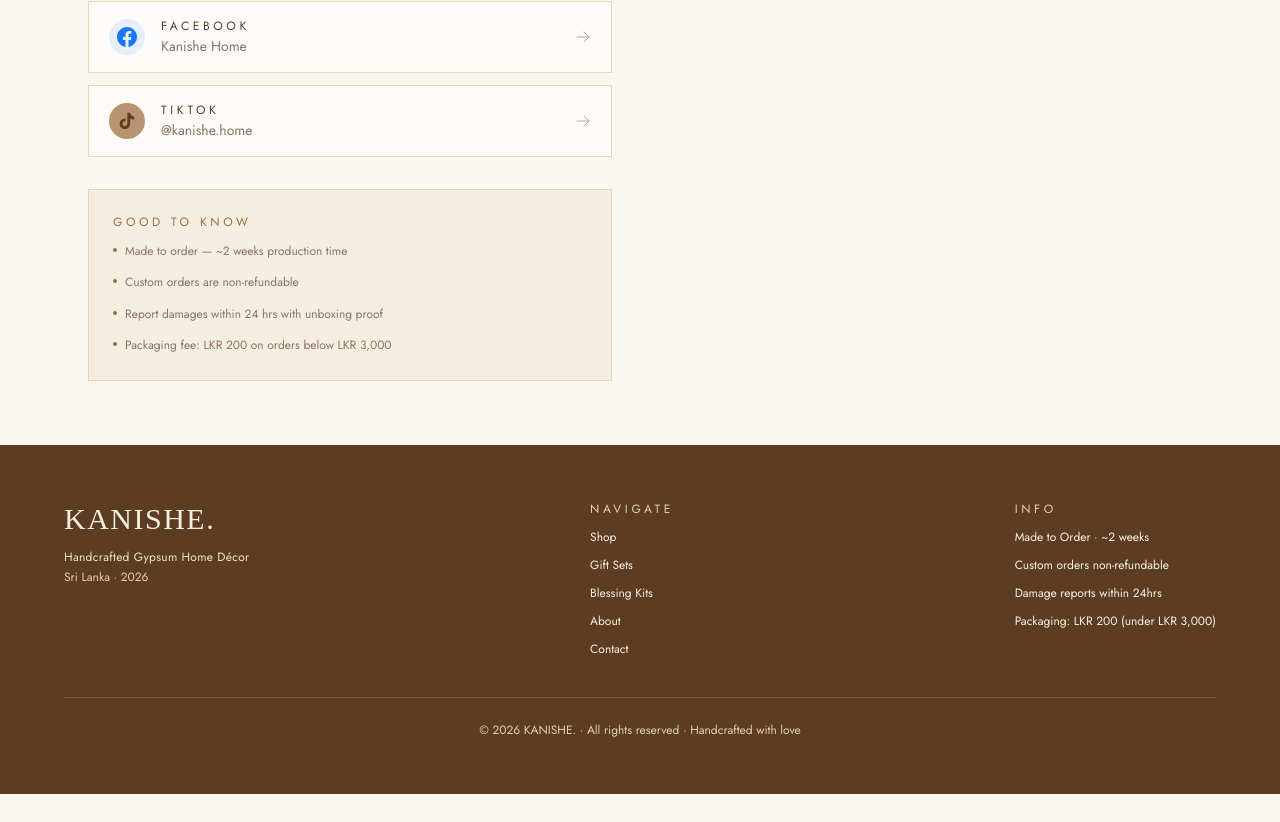
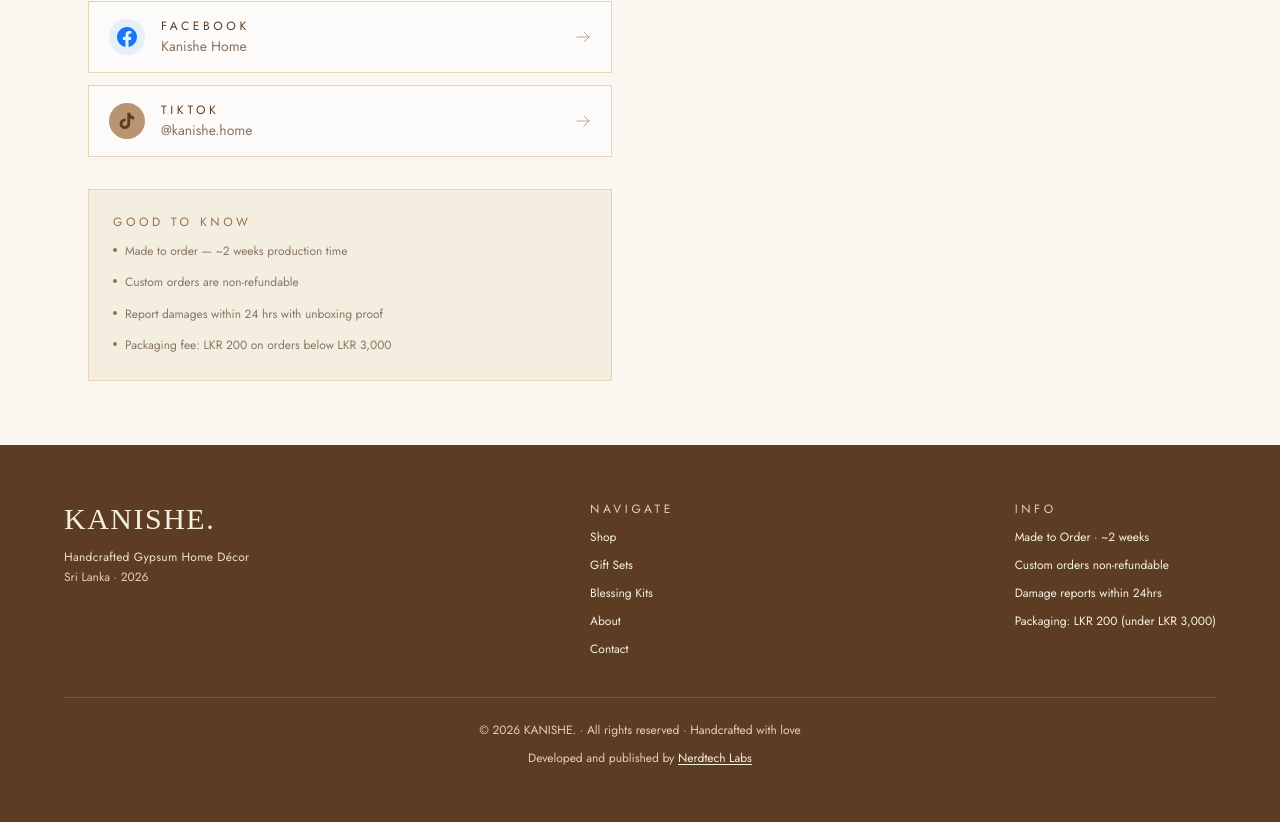
Before and after one commit to ChandupaJay1/kanishe.home, a React (Vite) app: page /contact in a window 1280 px wide. Shown: the part 1434-2256 px from the top of the page. Before the commit the page ends 2228 px from the top, so only its background shows below. Built offline with nearby package versions, Linux system fonts and the light colour scheme; a web font is replaced by a local one.

Commit message:
MAKE SOME CHANGES

```diff
--- a/index.html
+++ b/index.html
@@ -2,7 +2,8 @@
 <html lang="en">
   <head>
     <meta charset="UTF-8" />
-    <link rel="icon" type="image/svg+xml" href="/favicon.svg" />
+    <link rel="icon" type="image/png" href="/favicon.png" />
+    <link rel="apple-touch-icon" href="/favicon.png" />
     <meta name="viewport" content="width=device-width, initial-scale=1.0" />
     <title>KANISHE. Home Décor</title>
     <link rel="preconnect" href="https://fonts.googleapis.com" />
--- a/src/components/Footer.jsx
+++ b/src/components/Footer.jsx
@@ -52,6 +52,9 @@ export default function Footer() {
           <p className="font-sans text-xs text-cream-400">
             © 2026 KANISHE. · All rights reserved · Handcrafted with love
           </p>
+          <p className="font-sans text-xs text-cream-400 mt-3">
+            Developed and published by <a href="https://nerdtechlabs.info" target="_blank" rel="noopener noreferrer" className="text-cream-200 hover:text-cream-50 transition-colors underline underline-offset-2">Nerdtech Labs</a>
+          </p>
         </div>
       </div>
     </footer>
```
Also changed, not shown: public/favicon.png (added).
